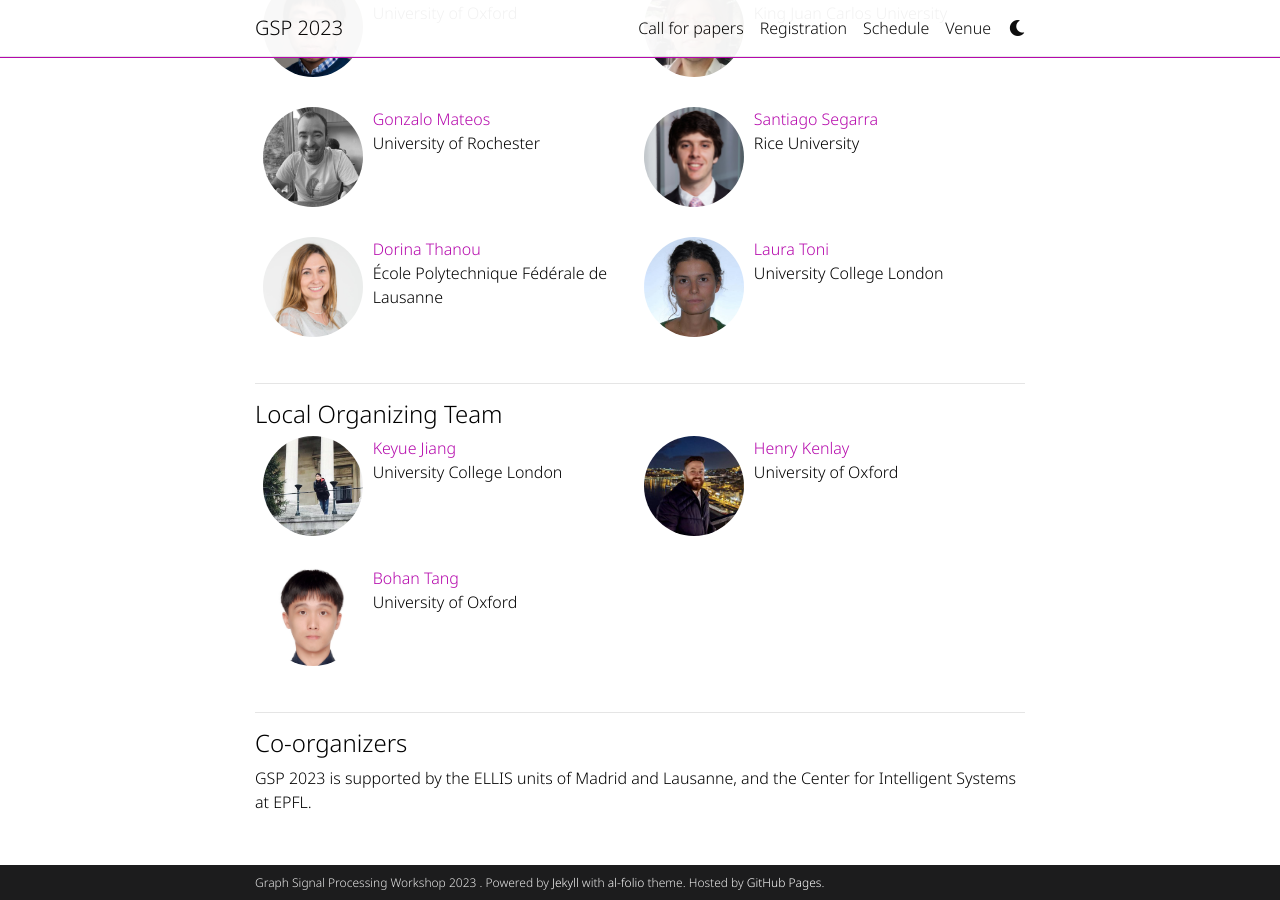
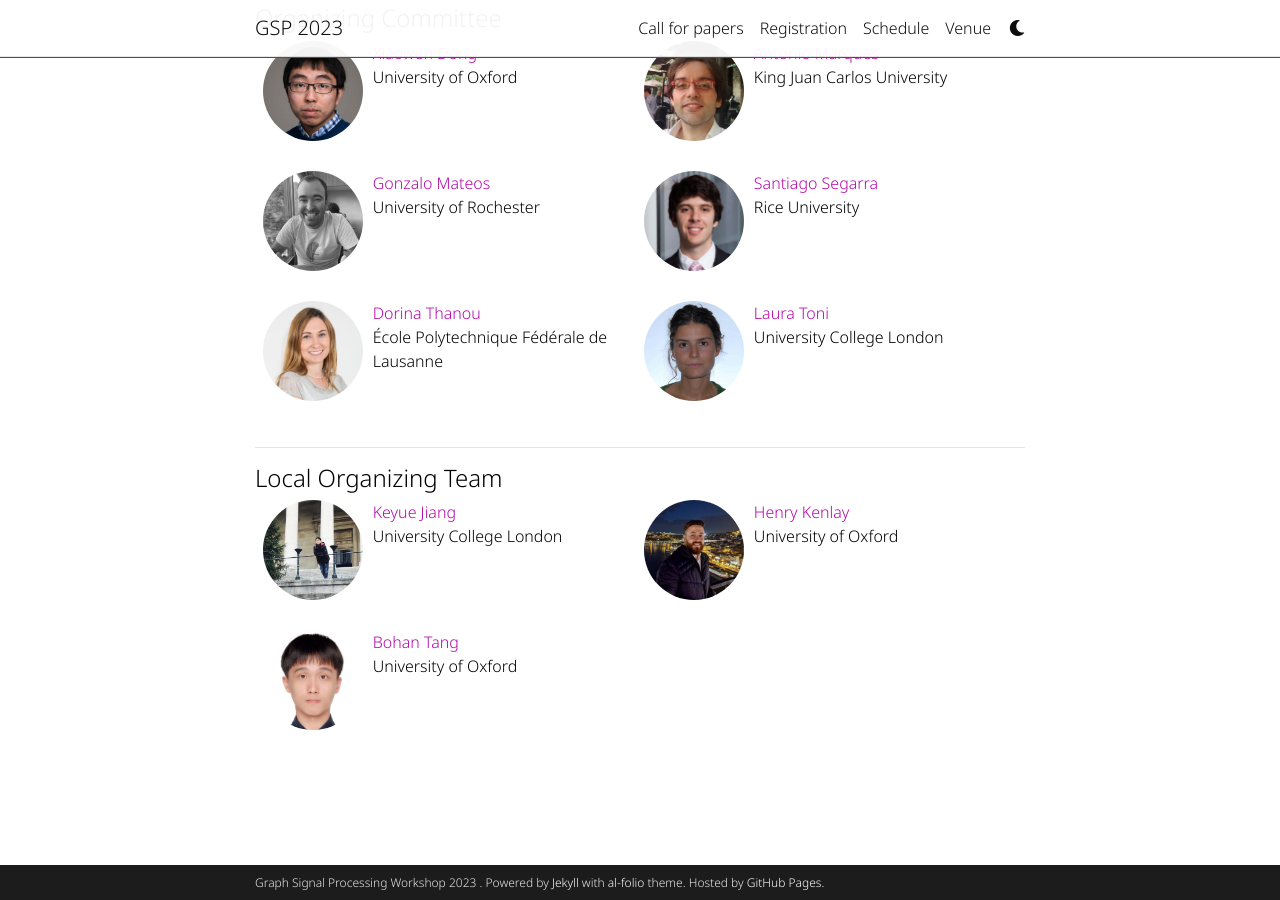
Before and after one commit to shreyasvinaya/gspworkshop2025.github.io, a Jekyll site: the page built from _pages/about.md, in a window 1280 px wide and 900 px high, scrolled down 1616 px. Built offline with Jekyll 4.4.1, drawn with Linux system fonts in a browser that asks for light colours; full-size pictures stand in for the smaller copies a plugin makes; comment, search, counter and statistics services are not loaded; a style sheet for code colours, icons or effects is not loaded; some of the changed text lies outside the part shown.

Commit message:
Update about.md

```diff
--- a/_pages/about.md
+++ b/_pages/about.md
@@ -46,7 +48,7 @@ The workshop will provide a warm welcome to experts and practitioners from acade
 ---
 #### Organizing Committee
 <!---
- + [Xiaowen Dong](https://web.media.mit.edu/~xdong/) (University of Oxford, ELLIS Oxford)
++ [Xiaowen Dong](https://web.media.mit.edu/~xdong/) (University of Oxford, ELLIS Oxford)
 + [Antonio Marques](https://www.tsc.urjc.es/~amarques/) (King Juan Carlos University, ELLIS Madrid)
 + [Gonzalo Mateos](https://www.hajim.rochester.edu/ece/sites/gmateos//) (University of Rochester)
 + [Santiago Segarra](https://segarra.rice.edu) (Rice University)
@@ -66,7 +68,3 @@ The workshop will provide a warm welcome to experts and practitioners from acade
 --->
 
 {% include local_team.html %}
-
----
-#### Co-organizers
-GSP 2023 is supported by the ELLIS units of Madrid and Lausanne, and the Center for Intelligent Systems at EPFL.
```
Also changed, not shown: other parts of _pages/about.md (+2 -0 lines).
